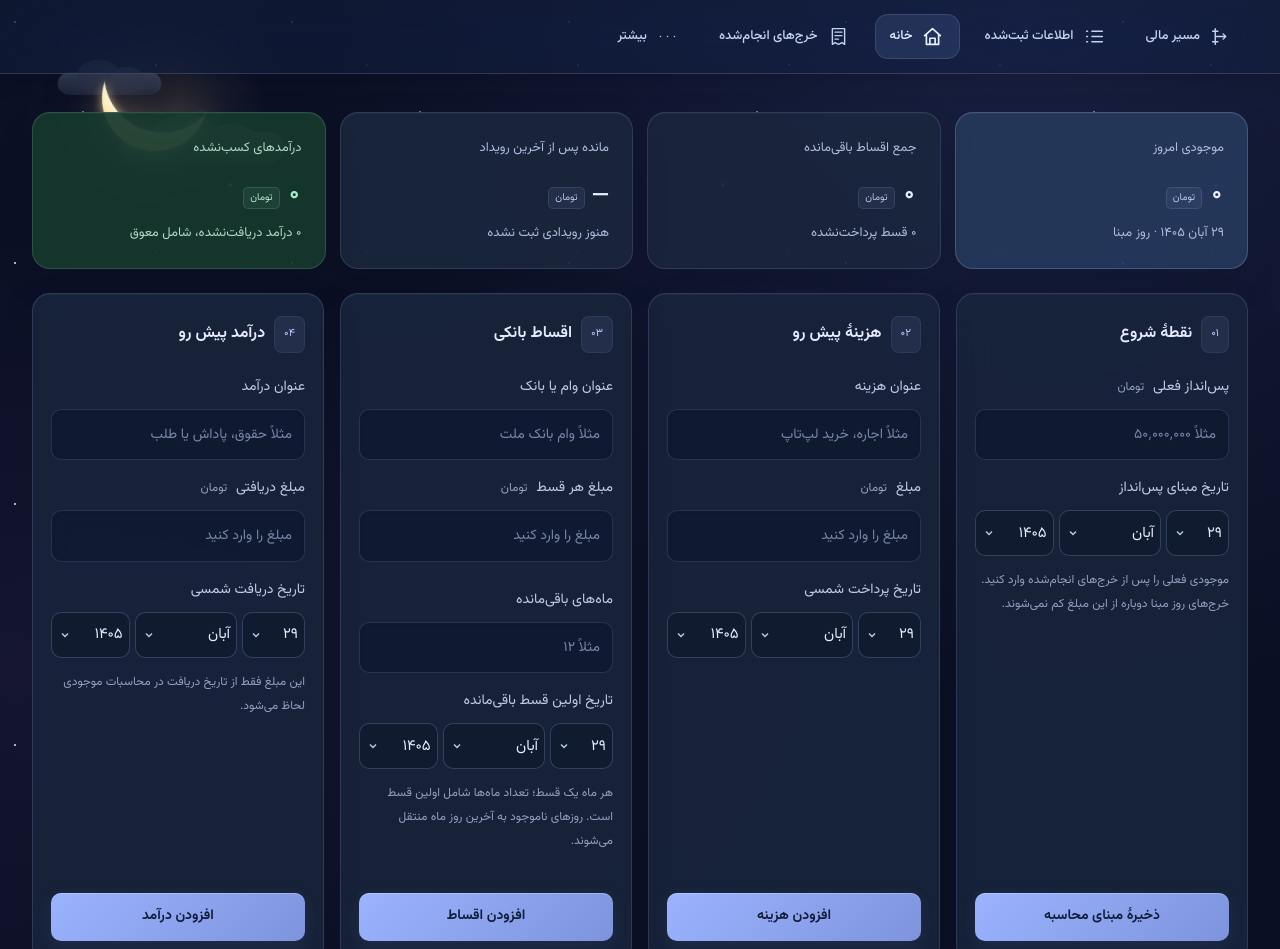
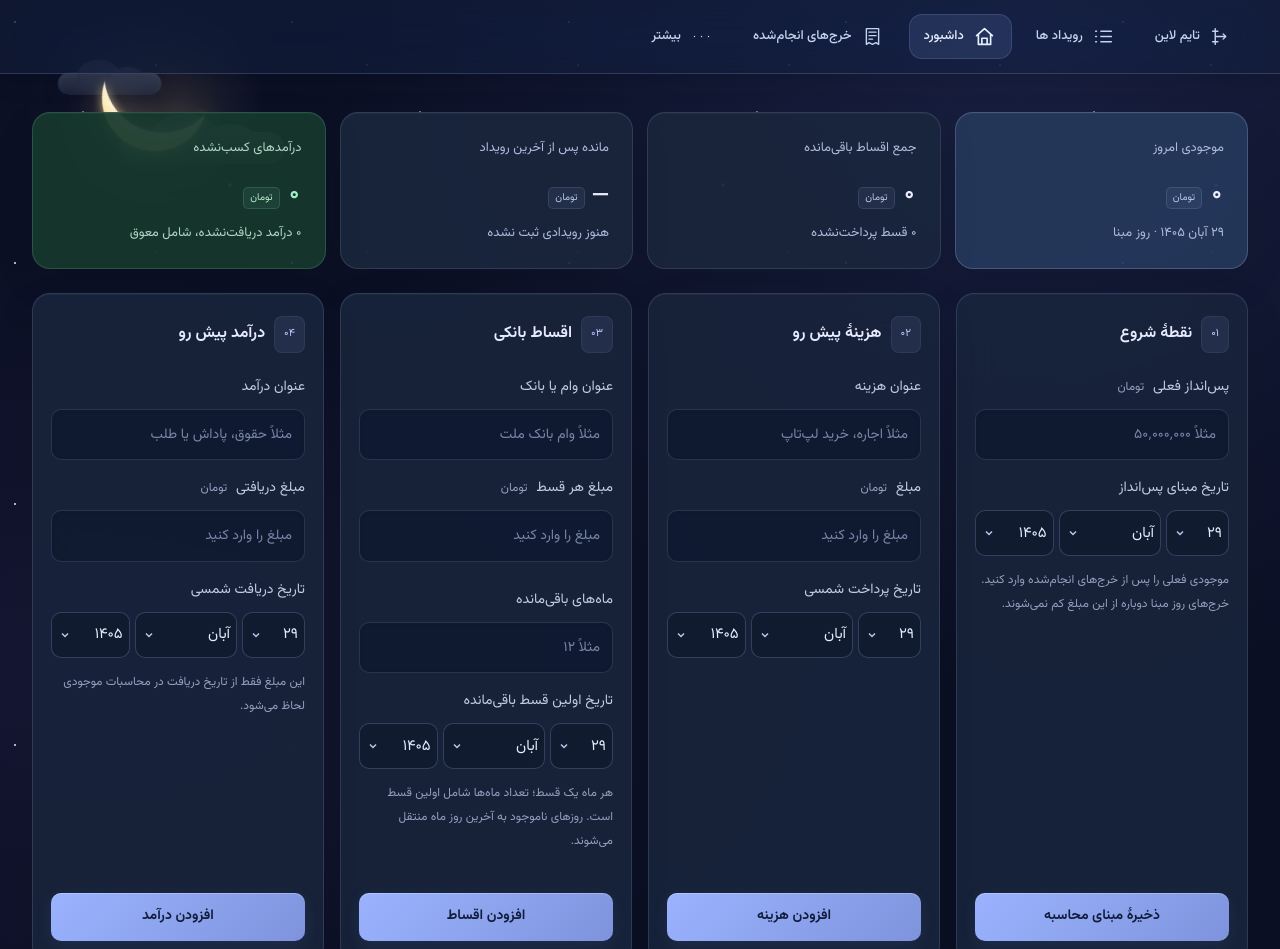
Before and after one commit to Alihkz1/finance-monitoring, a plain HTML site: page app/index.html in a window 1280 px wide. Shown: the top 949 px of the page. Drawn offline with Linux system fonts and the light colour scheme; files that its build step writes are made by us from their sources.

Commit message:
update menu

```diff
--- a/app/index.html
+++ b/app/index.html
@@ -31,7 +31,7 @@
   <div class="moon-clouds" aria-hidden="true"><span class="moon-cloud back"></span><span
       class="moon-cloud front"></span></div>
   <main class="container">
-    <div class="data-toolbar"><a id="timeline-navigation" class="quiet page-link" href="/timeline">مسیر مالی</a><a id="records-navigation" class="quiet page-link" href="/app/index.html?page=records">اطلاعات ثبت‌شده</a><a id="home-navigation" class="quiet page-link" href="/">خانه</a><a id="spending-navigation" class="quiet page-link" href="/spending">خرج‌های انجام‌شده</a><button id="more-open" type="button" class="quiet" aria-haspopup="menu" aria-expanded="false" aria-controls="more-menu">بیشتر</button></div>
+    <div class="data-toolbar"><a id="timeline-navigation" class="quiet page-link" href="/timeline">تایم لاین</a><a id="records-navigation" class="quiet page-link" href="/app/index.html?page=records">رویداد ها</a><a id="home-navigation" class="quiet page-link" href="/">داشبورد</a><a id="spending-navigation" class="quiet page-link" href="/spending">خرج‌های انجام‌شده</a><button id="more-open" type="button" class="quiet" aria-haspopup="menu" aria-expanded="false" aria-controls="more-menu">بیشتر</button></div>
 <div id="more-menu" class="more-menu" popover="manual" role="menu" aria-label="بیشتر"><button id="export" type="button" role="menuitem">دریافت بک آپ</button><button id="import" type="button" role="menuitem">بازیابی فایل</button><input id="backup-file" type="file" accept="application/json,.json" hidden><button id="delete-all" type="button" role="menuitem" class="delete-all">حذف همهٔ اطلاعات</button></div>
     <!-- <section id="filter-controls" class="filter-panel"><div class="tools-heading"><h2>جست‌وجو و فیلتر</h2><button id="scenario-open" class="quiet" type="button">اگر این خرید را انجام بدهم…</button></div><div class="filter-row"><div><label for="filter-query">عنوان</label><input id="filter-query" type="search" placeholder="جست‌وجوی عنوان…"></div><div><label for="filter-type">نوع</label><select id="filter-type"><option value="all">همه</option><option value="income">درآمد</option><option value="expense">هزینه</option><option value="bank">قسط بانکی</option></select></div><div><label for="filter-status">وضعیت</label><select id="filter-status"><option value="all">همه</option><option value="done">تأییدشده</option><option value="pending">تأییدنشده</option></select></div></div><div class="filter-dates"><div><label><input id="filter-from" type="checkbox">از تاریخ</label><div id="filter-from-date" class="date-picker" aria-label="شروع بازه"></div></div><div><label><input id="filter-to" type="checkbox">تا تاریخ</label><div id="filter-to-date" class="date-picker" aria-label="پایان بازه"></div></div><button id="filter-reset" class="quiet">پاک کردن فیلتر</button></div><p id="filter-summary"></p><p id="filter-error" role="status"></p></section> -->
     <section class="overview" aria-label="خلاصه مالی">
--- a/page-view.js
+++ b/page-view.js
@@ -14,7 +14,7 @@
 
   const navigation = document.getElementById('records-navigation');
   navigation.href = '/app/index.html?page=records';
-  navigation.textContent = 'اطلاعات ثبت‌شده';
+  navigation.textContent = 'رویداد ها';
 
 
 
```
Also changed, not shown: index.html (+1 -1 lines), spending/index.html (+1 -1 lines), timeline/index.html (+1 -1 lines).
